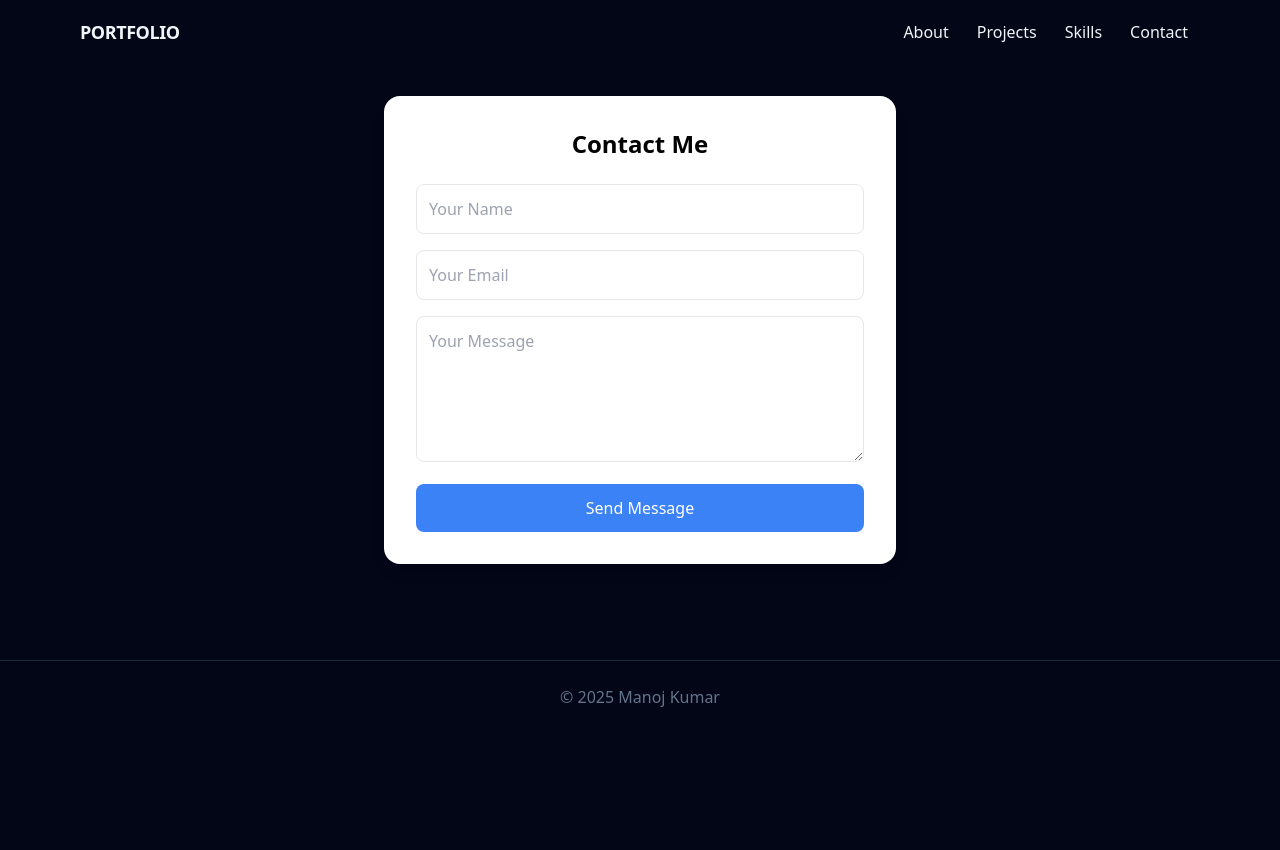
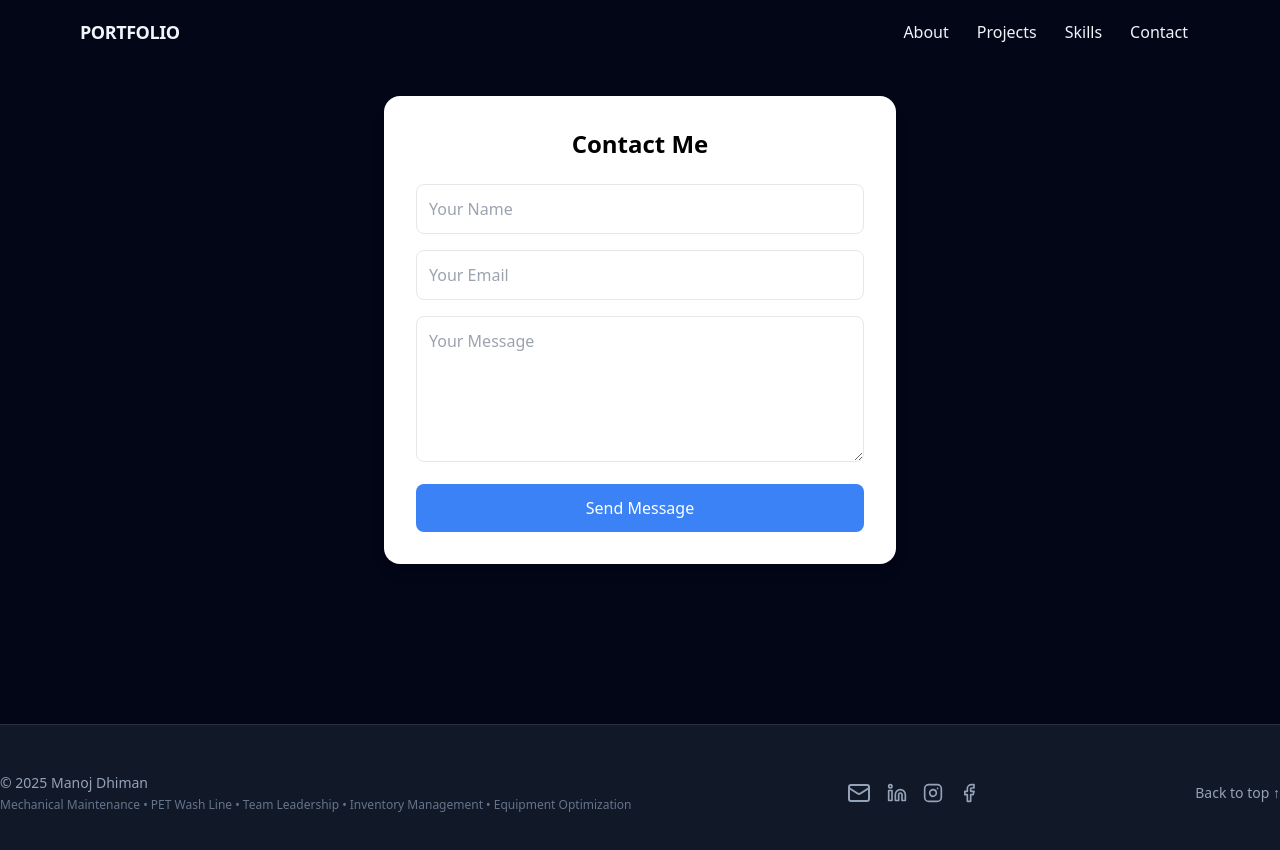
Before and after one commit to Anshuldhiman09/manojDhiman-portfolio, a React (Vite) app: page /contact-form in a window 1280 px wide. Shown: the top 850 px of the page. Before the commit the page ends 800 px from the top, so only its background shows below. Built offline with nearby package versions, Linux system fonts and the light colour scheme.

Commit message:
Second change

```diff
--- a/src/components/BottomBar.jsx
+++ b/src/components/BottomBar.jsx
@@ -1,6 +1,7 @@
-import { Home, Linkedin, Facebook, X, Download } from "lucide-react";
+import { Home, Linkedin, Facebook, X, Download, Instagram } from "lucide-react";
 import { useState, useEffect } from "react";
 import { motion, AnimatePresence } from "framer-motion";
+import { link } from "framer-motion/client";
 
 export default function FloatingCircularNav() {
   const [isOpen, setIsOpen] = useState(false);
@@ -41,6 +42,11 @@ export default function FloatingCircularNav() {
       id: "facebook",
       icon: <Facebook size={20} />,
       link: "https://www.facebook.com/manoj.vishkarma.161",
+    },
+    {
+      id: "instagram",
+      icon:<Instagram size={20}/>,
+      link:"https://www.instagram.com/maonj.vishkarma.161"
     },
     {
       id: "cv",
--- a/src/components/Footer.jsx
+++ b/src/components/Footer.jsx
@@ -1,7 +1,66 @@
+import { link } from "framer-motion/client";
+import { Github, Instagram, Linkedin, AtSign, Facebook, icons, Mail } from "lucide-react";
+
 export default function Footer() {
+  const socialLinks = [
+
+    {
+      id: "gmail",
+      icon:<Mail/>,
+      link:"mailto:manojvishwakarma05891@gmail.com",
+    },
+    {
+      id: "linkedin",
+      icon: <Linkedin size={20} />,
+      link: "https://www.linkedin.com/in/manoj-vishwakarma-068a462a9",
+    },
+    {
+      id: "instagram",
+      icon: <Instagram size={20} />,
+      link: "https://www.instagram.com/maonj.vishkarma.161",
+    },
+    {
+      id: "facebook",
+      icon: <Facebook size={20} />,
+      link: "https://www.facebook.com/manoj.vishkarma.161",
+    },
+  ];
+
+  const scrollToTop = () => {
+    window.scrollTo({ top: 0, behavior: "smooth" });
+  };
+
   return (
-    <footer className="p-6 text-center text-slate-500 border-t border-slate-800">
-      <p>© {new Date().getFullYear()} Manoj Kumar</p>
+    <footer className="bg-gray-900 text-slate-400 py-12 mt-16 border-t border-white/10">
+      <div className="container mx-auto flex flex-col md:flex-row items-center justify-between gap-6">
+        <div className="text-center md:text-left">
+          <p className="text-sm">&copy; {new Date().getFullYear()} Manoj Dhiman</p>
+          <p className="text-xs text-slate-500 mt-1">
+           Mechanical Maintenance • PET Wash Line • Team Leadership • Inventory Management • Equipment Optimization
+          </p>
+        </div>
+
+        <div className="flex items-center gap-4">
+          {socialLinks.map((item) => (
+            <a
+              key={item.id}
+              href={item.link}
+              target="_blank"
+              rel="noopener noreferrer"
+              className="hover:text-white transition"
+            >
+              {item.icon}
+            </a>
+          ))}
+        </div>
+
+        <button
+          onClick={scrollToTop}
+          className="text-sm text-slate-400 hover:text-white transition"
+        >
+          Back to top ↑
+        </button>
+      </div>
     </footer>
-  )
+  );
 }
--- a/src/components/Hero.jsx
+++ b/src/components/Hero.jsx
@@ -8,11 +8,10 @@ export default function Hero() {
           <h1 className="text-4xl md:text-6xl font-extrabold leading-tight mt-2">
             Manoj Dhiman
           </h1>
-          <p className="mt-4 text-slate-300"></p>
-          <div className="mt-6 flex gap-3">
-            <a href="#projects" className="btn">View Projects</a>
-            <a href="#contact" className="btn bg-white text-slate-900">Contact Me</a>
-          </div>
+          <p className="mt-4 text-slate-300">
+            Experienced Mechanical Manager | PET Recycling Specialist | 23+ Years in Industrial Maintenance
+          </p>
+
         </div>
 
         {/* Right: Circular Image */}
```
